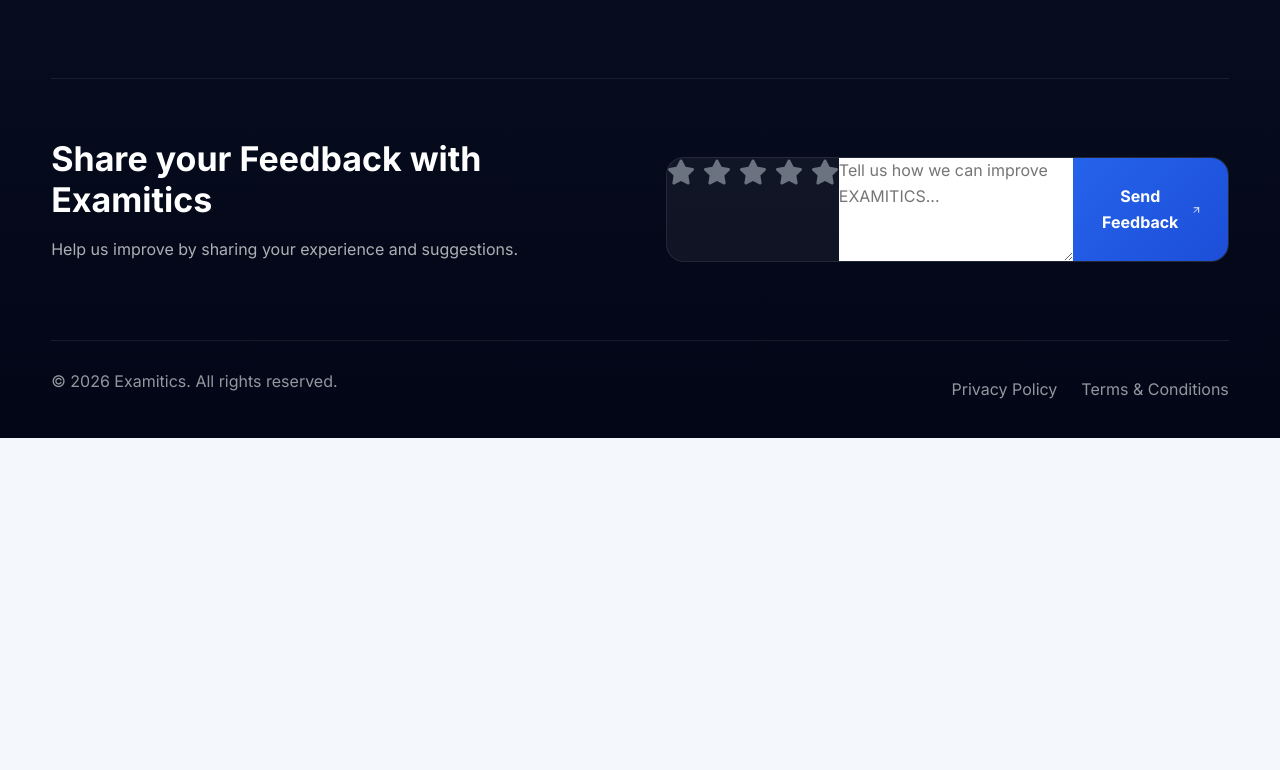
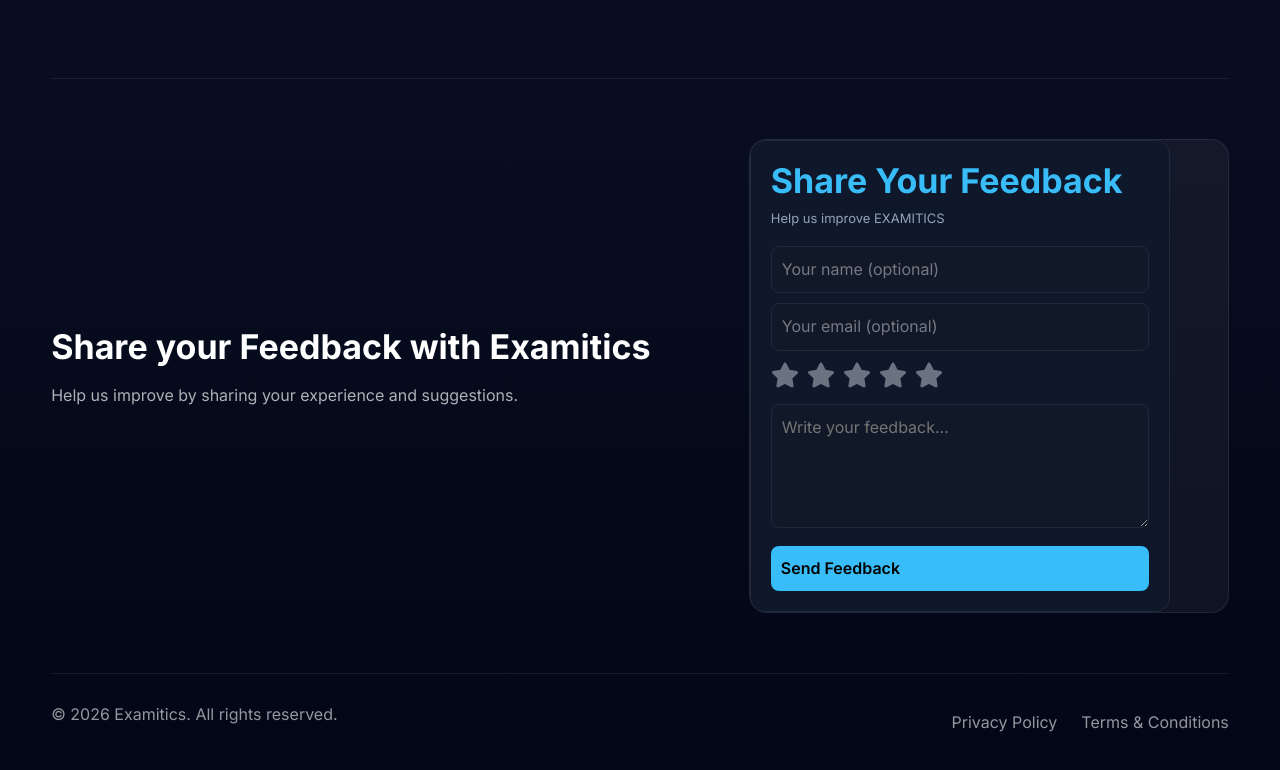
Before and after one commit to examitics/examitics, a React (Vite) app: page / in a window 1280 px wide. Shown: the part 6726-7496 px from the top of the page. Before the commit the page ends 7164 px from the top, so only its background shows below. Built offline with nearby package versions, Linux system fonts and the light colour scheme.

Commit message:
Feedback

```diff
--- a/src/components/layout/footer.jsx
+++ b/src/components/layout/footer.jsx
@@ -17,6 +17,8 @@ const Footer = () => {
   const [feedback, setFeedback] = useState("");
   const [loading, setLoading] = useState(false);
   const [message, setMessage] = useState("");
+  const [name, setName] = useState("");
+  const [email, setEmail] = useState("");
 
   const handleFeedbackSubmit = async (e) => {
     e.preventDefault();
@@ -44,12 +46,12 @@ const Footer = () => {
             "Content-Type": "text/plain",
           },
           body: JSON.stringify({
-      name: "Anonymous",
-      email: "",
+            name: name.trim() || "Anonymous",
+            email: email.trim() || "Not provided",
             rating,
             feedback,
           }),
-  }
+        },
       );
 
       const result = await response.text();
@@ -188,6 +190,27 @@ const Footer = () => {
 
           <form className="footer-form" onSubmit={handleFeedbackSubmit}>
             {" "}
+            <div className="feedback-card">
+              <h3>Share Your Feedback</h3>
+              <p>Help us improve EXAMITICS</p>
+
+              {/* NAME */}
+              <input
+                type="text"
+                placeholder="Your name (optional)"
+                value={name}
+                onChange={(e) => setName(e.target.value)}
+              />
+
+              {/* EMAIL */}
+              <input
+                type="email"
+                placeholder="Your email (optional)"
+                value={email}
+                onChange={(e) => setEmail(e.target.value)}
+              />
+
+              {/* RATING */}
               <div className="feedback-rating">
                 {[1, 2, 3, 4, 5].map((star) => (
                   <FaStar
@@ -197,19 +220,23 @@ const Footer = () => {
                   />
                 ))}
               </div>
+
+              {/* FEEDBACK TEXT */}
               <textarea
                 value={feedback}
                 onChange={(e) => setFeedback(e.target.value)}
-              placeholder="Tell us how we can improve EXAMITICS..."
+                placeholder="Write your feedback..."
                 rows="4"
-              required
               />
-            <button type="submit" disabled={loading}>
+
+              {/* BUTTON */}
+              <button onClick={handleFeedbackSubmit} disabled={loading}>
                 {loading ? "Submitting..." : "Send Feedback"}
+              </button>
 
-              <FiArrowUpRight />
-            </button>
+              {/* MESSAGE */}
               {message && <p className="feedback-message">{message}</p>}
+            </div>
           </form>
         </div>
 
--- a/src/styles/footer.css
+++ b/src/styles/footer.css
@@ -412,3 +412,56 @@
   margin-top: 12px;
   font-size: 14px;
 }
+
+
+.feedback-card {
+  background: #0f172a;
+  padding: 20px;
+  border-radius: 14px;
+  border: 1px solid #1f2937;
+  max-width: 420px;
+}
+
+.feedback-card h3 {
+  color: #38bdf8;
+  margin-bottom: 5px;
+}
+
+.feedback-card p {
+  font-size: 13px;
+  color: #94a3b8;
+  margin-bottom: 15px;
+}
+
+.feedback-card input,
+.feedback-card textarea {
+  width: 100%;
+  background: #111827;
+  border: 1px solid #1f2937;
+  padding: 10px;
+  margin-bottom: 10px;
+  border-radius: 8px;
+  color: white;
+  outline: none;
+}
+
+.feedback-card input:focus,
+.feedback-card textarea:focus {
+  border-color: #38bdf8;
+}
+
+.feedback-card button {
+  width: 100%;
+  padding: 10px;
+  background: #38bdf8;
+  border: none;
+  border-radius: 8px;
+  cursor: pointer;
+  color: black;
+  font-weight: 600;
+}
+
+.feedback-card button:disabled {
+  opacity: 0.6;
+  cursor: not-allowed;
+}
```
Lines whose indentation alone changed are shown as unchanged.
